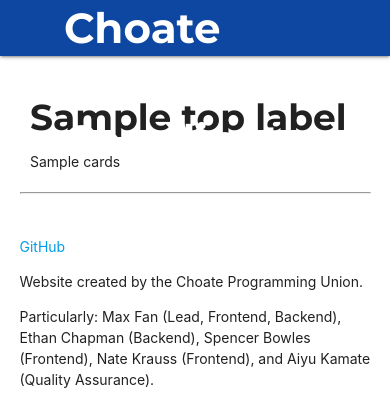
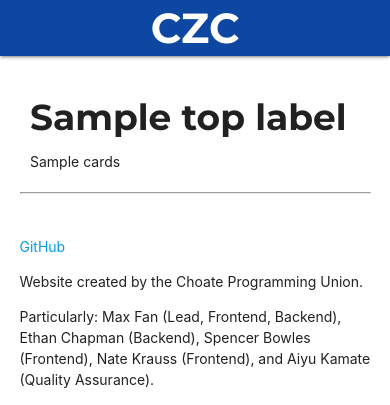
Before and after one commit to ChoateProgrammingUnion/zoom-coordinator, a Flask app: template templates/index.html in a window 390 px wide. Shown: the top 405 px of the page. Run offline with Flask 2, Linux system fonts and the light colour scheme; the template is opened without the code that fills it: most values are stand-ins (such as "Sample title", 1, 10 or a date in 2020); some libraries are stand-ins or nearby versions.

Commit message:
navbar overflow fixed
credit to: https://stackoverflow.com/questions/39894291/how-to-change-text-not-font-size-according-to-screen-size-in-css

```diff
--- a/templates/index.html
+++ b/templates/index.html
@@ -60,6 +60,14 @@
                 top: -10rem;
                 visibility: hidden;
             }
+
+            #short-text { display: none; }
+
+            /*When resolution <= 1200px, hide full text and show short text*/
+            @media (max-width: 1200px) {
+                #short-text { display: inline-block; }
+                #full-text { display: none; }
+            } /* Credit: https://stackoverflow.com/questions/39894291/how-to-change-text-not-font-size-according-to-screen-size-in-css*/
         </style>
     </head>
 
@@ -69,7 +77,8 @@
         <div class="navbar-fixed">
             <nav class="blue darken-4">
                 <div class = "nav-wrapper" style = "padding-left: 10%; padding-right: auto;" >
-                    <a href="/" class="brand-logo" style="font-family: Montserrat; font-weight: 900 !important; font-size: 42px;">Choate Zoom Coordinator</a>
+                    <a href="/" id="full-text" class="brand-logo" style="font-family: Montserrat; font-weight: 900 !important; font-size: 3rem;">Choate Zoom Coordinator</a>
+                    <a href="/" id="short-text" class="brand-logo short-text" style="font-family: Montserrat; font-weight: 900 !important; font-size: 3rem;">CZC</a>
 
                     <ul class = "right hide-on-med-and-down">
                         <li>
```
